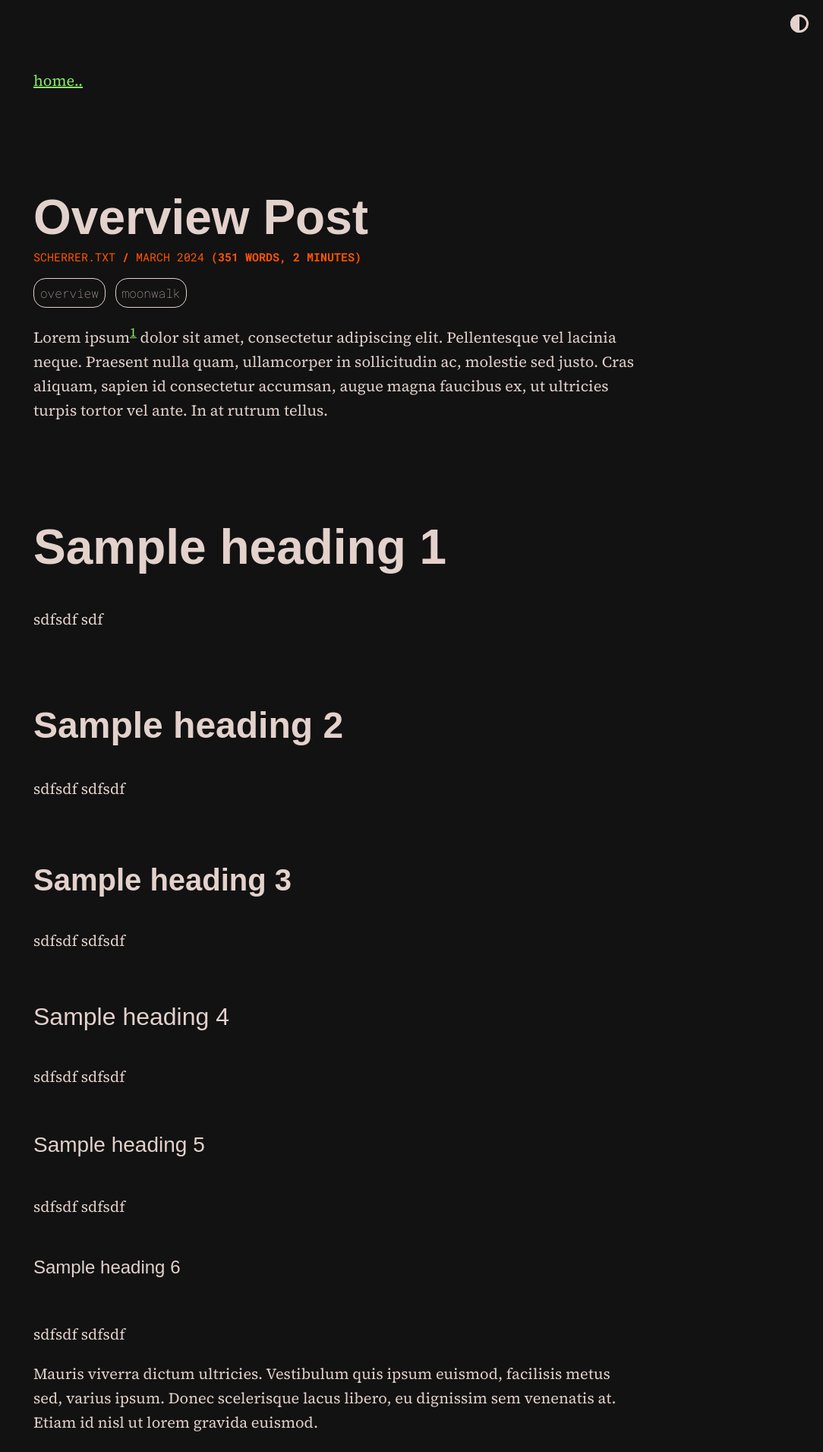
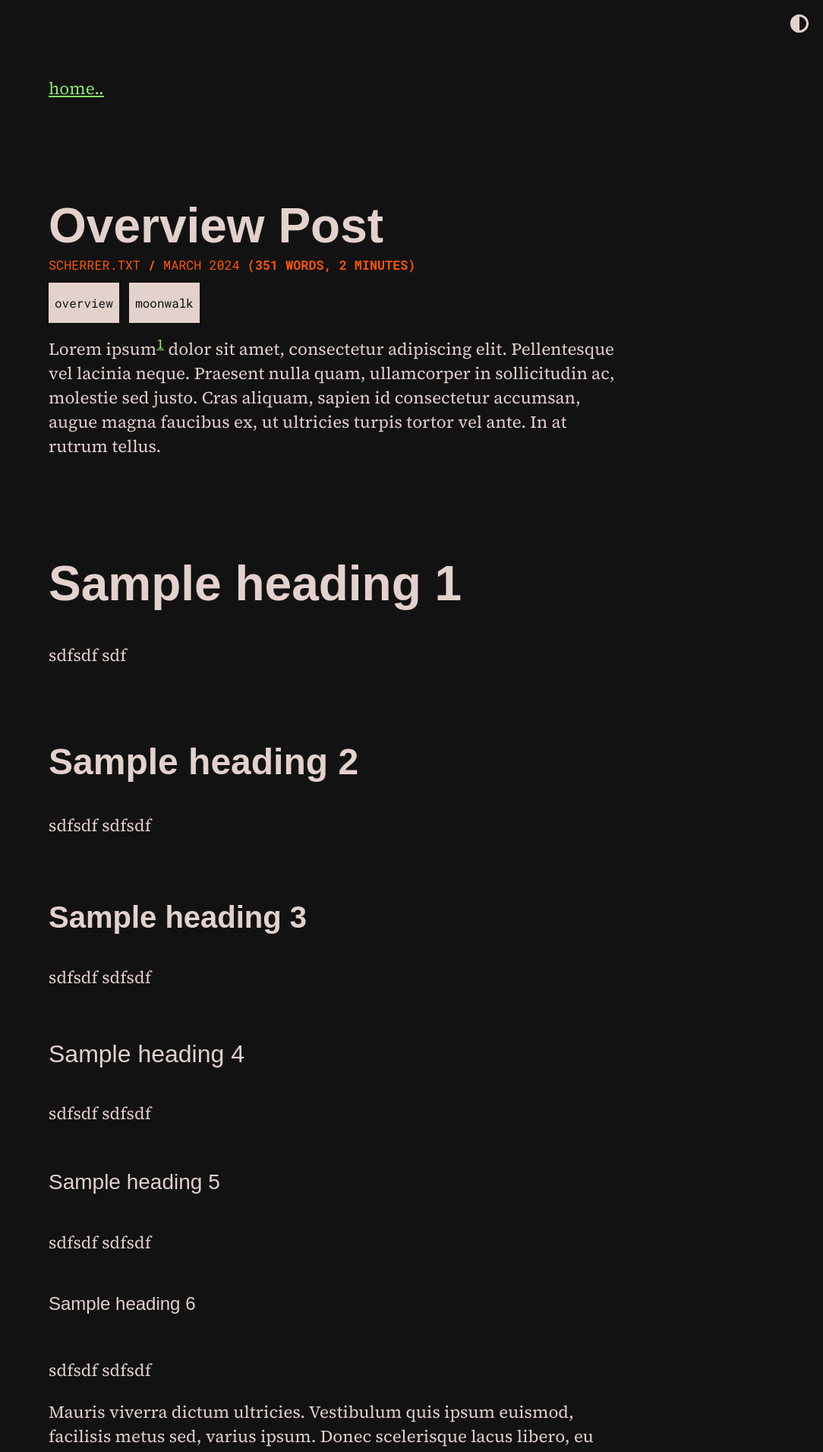
Before and after one commit to scherrer-txt/bts, a Jekyll site: the page built from _posts/2024-03-21-overview-post.md, in a window 1280 px wide. Shown: the top 1911 px of the page at 76% size, without its empty margins (196-1280 px from the left). Built offline with Jekyll 4.4.1, drawn with Linux system fonts in a browser that asks for light colours; some web fonts are replaced.

Commit message:
Update moonwalk.scss

```diff
--- a/_sass/moonwalk.scss
+++ b/_sass/moonwalk.scss
@@ -8,7 +8,7 @@ html { height: 100%;
 
 body {
   font-family: "Source Serif 4", serif;
-  font-size: 1.25rem;
+  font-size: 1.4rem;
   line-height: 2rem;
   min-height: 100%;
   margin-top: 0.5em;
@@ -92,7 +92,7 @@ li { margin: 0.4em 0; }
 
 //Page Width
 .w {
-  max-width: 800px;
+  max-width: 760px;
   margin: 0 auto;
   padding: 4em 2em;
 }
@@ -112,8 +112,7 @@ div.highlighter-rouge pre code, pre code.highlighter-rouge {
 
 blockquote {
   font-style: italic;
-  border: thin solid black;
-  padding: 1em;
+  padding: 2em;
 
   p { margin: 0; }
 }
@@ -185,6 +184,9 @@ blockquote {
 a {
   color: var(--links);
 }
+  a:hover {
+    color: var(--links-hover);
+}
 *:target { background-color: var(--bg-secondary); }
 
 html.transition,
@@ -254,7 +256,7 @@ p code, li code {
   background-color: var(--bg-secondary);
   padding: 0.2rem;
   color: var(--code-text);
-  font-weight: 100;
+  font-weight: 400;
   font-style: normal;
 }
 .post-title {
@@ -271,7 +273,7 @@ p code, li code {
   a {
     color: var(--text);
     text-decoration: none;
-    font-weight: 100;
+    font-weight: 400;
     font-style: normal;
   }
   a:hover {
@@ -280,14 +282,12 @@ p code, li code {
 }
 .tag {
   font-family: "Roboto Mono", "Courier New", monospace;
-  color: var(--text);
-  padding: 0.5em 0.5em;
+  color: var(--bg);
+  padding: 1em 0.5em;
   margin-right: 0.5em;
-  border-radius: 1em;
-  background-color: var(--bg);
+  background-color: var(--text);
   font-size: 1rem;
-  font-weight: 100;
+  font-weight: 400;
   font-style: normal;
   text-transform: lowercase;
-  border: 1px solid var(--text);
 }
```
